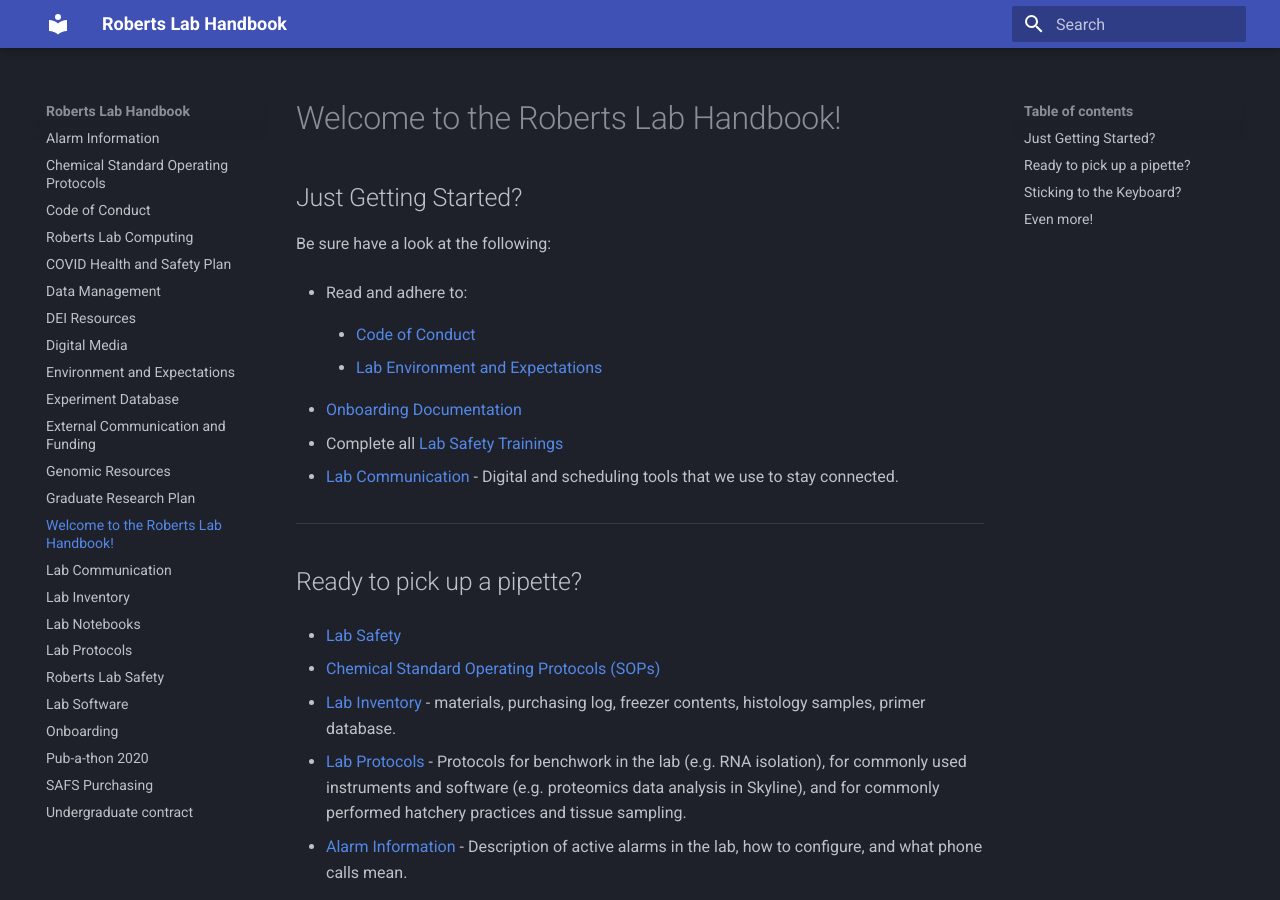
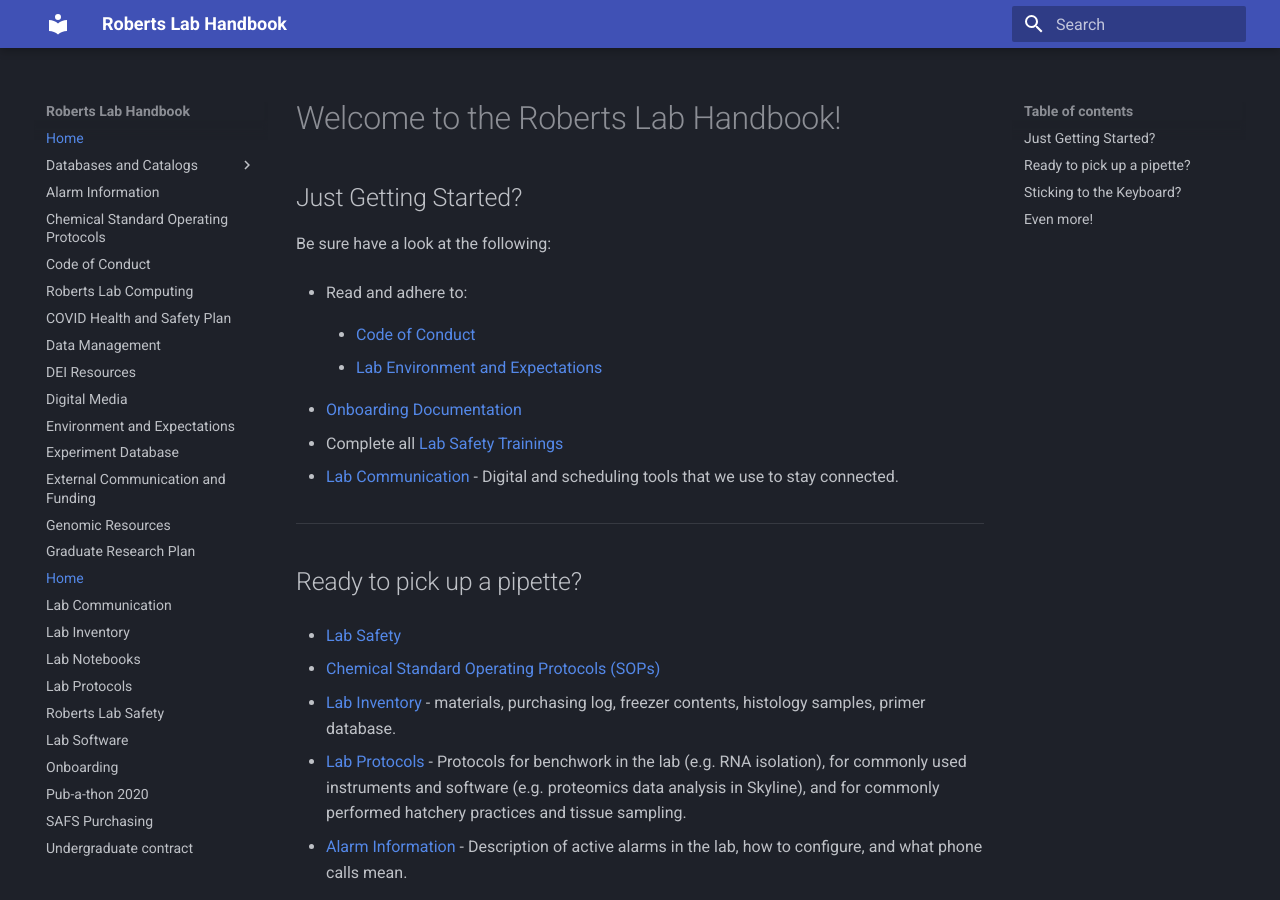
Before and after one commit to RobertsLab/resources, an MkDocs documentation site: the page built from docs/index.md, in a window 1280 px wide and 900 px high. Built offline with MkDocs 1.6.1 and Material for MkDocs 9.7.7, drawn with Linux system fonts in a browser that asks for light colours.

```diff
--- a/mkdocs.yml
+++ b/mkdocs.yml
@@ -4,6 +4,9 @@ theme:
   palette:
     scheme: slate
 nav:
+   - Home: 'index.md'
+   - 'Databases and Catalogs':
+        - Pubathon.md
    - Alarm-Information.md
    - Chemical-Standard-Operating-Protocols.md
    - Code-of-Conduct.md
```
